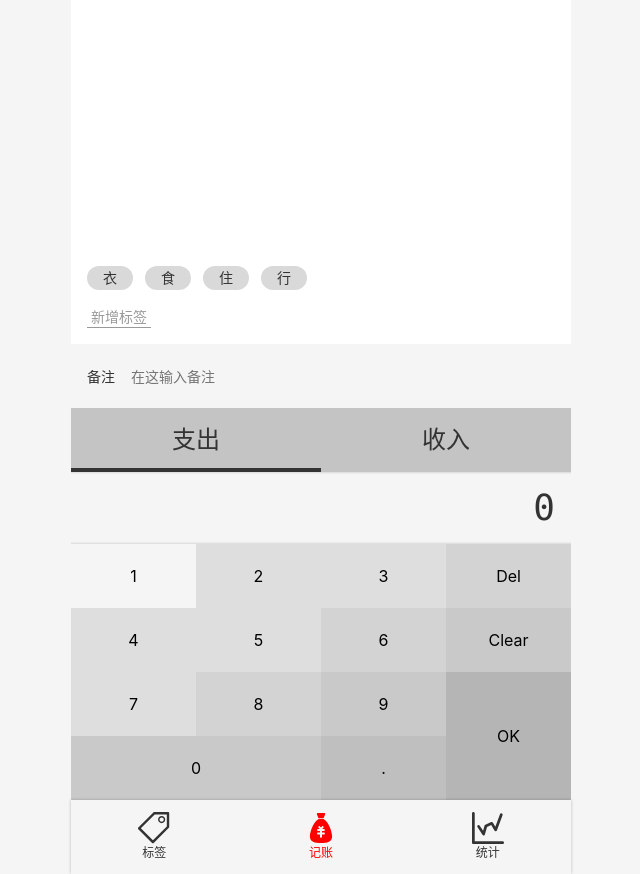
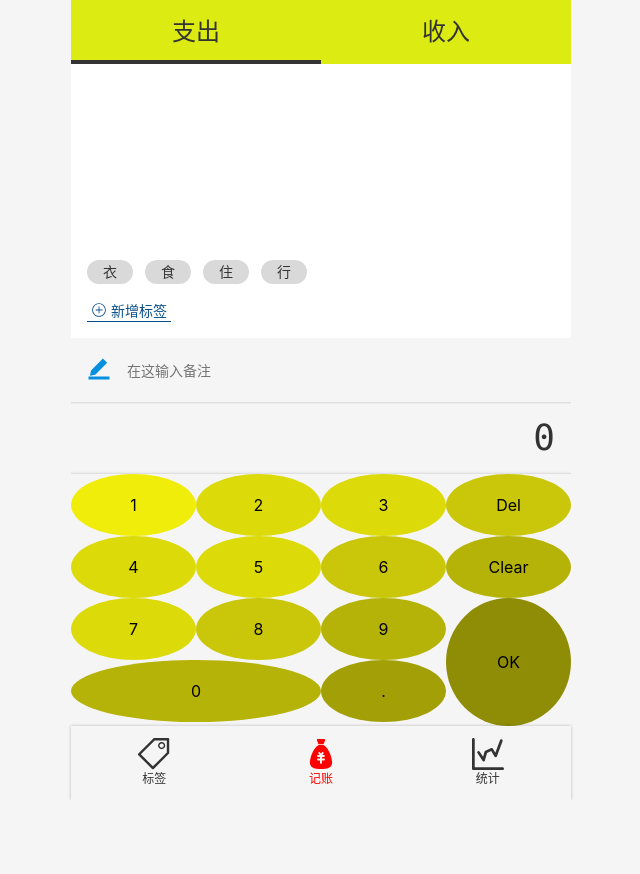
Before and after one commit to aaron950415/mmdiary, a Vue app: page /#/money in a window 1280 px wide. Both pictures are taken after a click on the button "Del". Shown: the whole page, without its empty margins (319-959 px from the left). After the commit the page ends 800 px from the top, so only its background shows below. Built offline with nearby package versions, Linux system fonts and the light colour scheme.

Commit message:
修改了css样式

```diff
--- a/src/components/money/Notes.vue
+++ b/src/components/money/Notes.vue
@@ -1,7 +1,7 @@
 <template>
  <div>
 <label class="notes">
-    <span class="name">{{this.fieldName}}</span>
+    <span class="name"><Icon class="note" name='note'></Icon></span>
     <input type="text" :value="value" @blur="onValueChanged($event.target.value)" :placeholder="this.placeholder">
 </label>
  </div>
@@ -12,7 +12,6 @@ import { Vue,Component, Prop } from "vue-property-decorator";
 @Component
 export default class Notes extends Vue{
  @Prop({default:''}) value!: string
- @Prop({required:true}) fieldName!: string
  @Prop() placeholder?: string
 
  onValueChanged(value: string){
@@ -27,6 +26,10 @@ export default class Notes extends Vue{
     padding-left: 16px;
     display: flex;
     align-items: center;
+    .note{
+        width: 24px;
+        height: 24px;
+    }
     .name{
         padding-right: 16px;
     }
--- a/src/components/money/NumberPad.vue
+++ b/src/components/money/NumberPad.vue
@@ -81,8 +81,11 @@ export default class NumberPad extends Vue {
   .buttons {
     @extend %clearFix;
     > button {
+    color: black;
+      border-radius: 50% ;
       width: 25%;
-      height: 64px;
+      height: 62px;
+      padding: 1px;
       float: left;
       background: transparent;
       border: none;
@@ -93,7 +96,10 @@ export default class NumberPad extends Vue {
       &.zero {
         width: 25 * 2%;
       }
-      $bg: #f2f2f2;
+      $bg: #f5f11b;
+      &:nth-child(1) {
+        background: darken($bg, 4 * 1%);
+      }
       &:nth-child(2),
       &:nth-child(5) {
         background: darken($bg, 4 * 2%);
--- a/src/components/money/Tags.vue
+++ b/src/components/money/Tags.vue
@@ -1,7 +1,7 @@
 <template>
   <div class="tags noselect">
     <div class="new">
-      <button @click="createTag">新增标签</button>
+      <button @click="createTag"><Icon class="xinzeng" name='xinzeng'/>新增标签</button>
     </div>
     <ul class="current">
       <li
@@ -59,17 +59,22 @@ export default class NumberPad extends mixins(TagHelper) {
       margin-right: 12px;
       margin-top: 4px;
       &.selected {
-        background: grey;
-        color: white;
+        background: #f5f11b;
+        color: black;
       }
     }
   }
   > .new {
+    .xinzeng{
+      width: 16px;
+      height: 16px;
+      margin-right: 4px;
+    }
     padding-top: 16px;
     button {
       background: transparent;
       border: none;
-      color: #999;
+      color: rgb(8, 79, 138);
       border-bottom: 1px solid;
       padding: 0 4px;
     }
--- a/src/components/statistic/Tabs.vue
+++ b/src/components/statistic/Tabs.vue
@@ -26,7 +26,7 @@ export default class Date extends Vue {
 
 <style lang="scss" scoped>
 .tabs {
-  background: #c4c4c4;
+  background: #dceb11;
   display: flex;
   text-align: center;
   font-size: 24px;
--- a/src/views/Money.vue
+++ b/src/views/Money.vue
@@ -1,14 +1,13 @@
 <template>
   <Layout class-prefix="layout" class="noselect">
     <NumberPad :value.sync="record.amount" @submit="saveRecord"></NumberPad>
-    <Tabs :value.sync="record.type" :data-source="recordTypeList"></Tabs>
     <Notes
       :value.sync="record.notes"
       class="Notes"
-      field-name="备注"
       placeholder="在这输入备注"
     ></Notes>
     <Tags :value.sync="record.tags"></Tags>
+    <Tabs :value.sync="record.type" :data-source="recordTypeList"></Tabs>
   </Layout>
 </template>
 
@@ -61,7 +60,7 @@ export default class Money extends Vue {
 ::v-deep .layout-content {
   display: flex;
   flex-direction: column-reverse;
-  min-height: 100vh;
+  max-height: 100vh;
 }
 ::v-deep .Notes {
   background-color: #f5f5f5;
--- a/src/views/Statistic.vue
+++ b/src/views/Statistic.vue
@@ -4,7 +4,7 @@
     <ol v-if="groupList.length>0">
       <li v-for="(group, index) in groupList" :key="index">
         <h3 class="tittle">
-          {{ beautify(group.tittle) }} <span>￥{{ group.total }}</span>
+          {{ beautify(group.tittle) }} <span>总计￥{{ group.total }}</span>
         </h3>
         <ol>
           <li class="record" v-for="item in group.items" :key="item.id">
@@ -112,7 +112,7 @@ return []
 ::v-deep .type-tabs-item {
   background: #c4c4c4;
   &.selected {
-    background: white;
+    background: #dceb11;
     &::after {
       display: none;
     }
```
Also changed, not shown: src/assets/icons/note.svg (added), src/assets/icons/xinzeng.svg (added).
